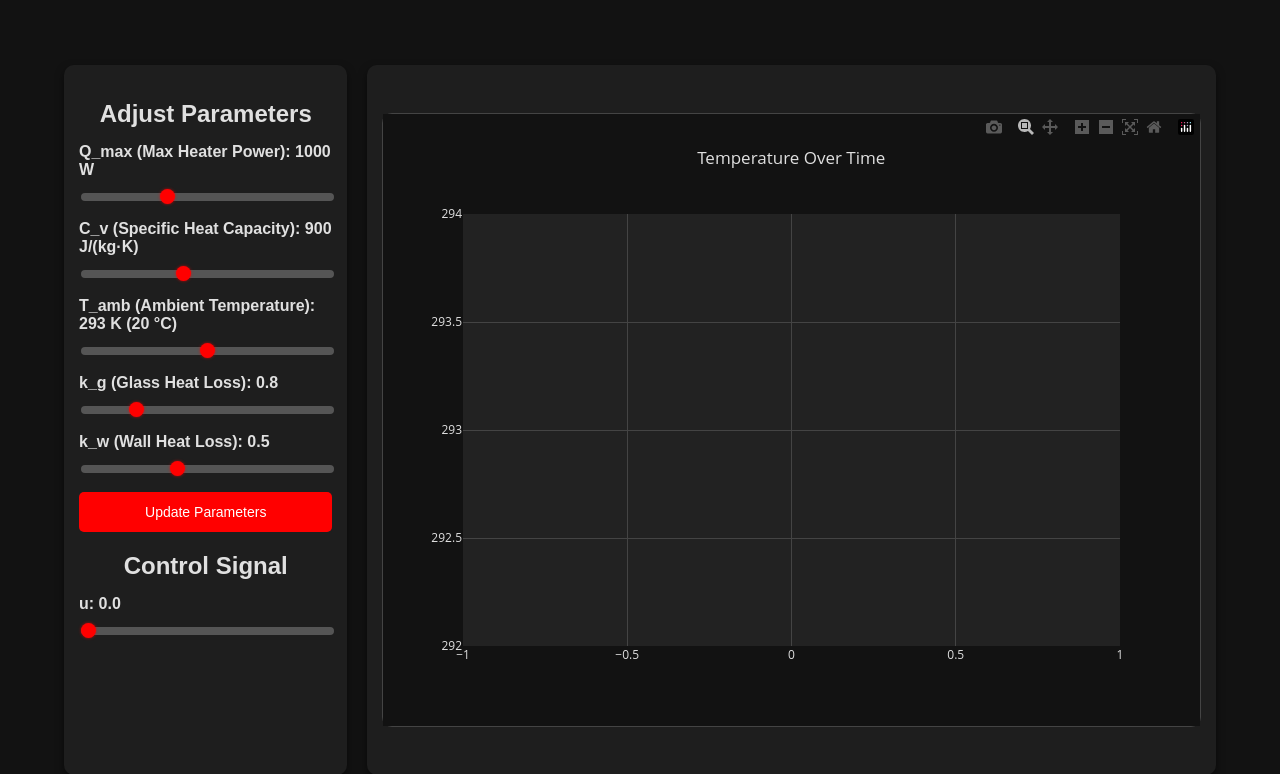
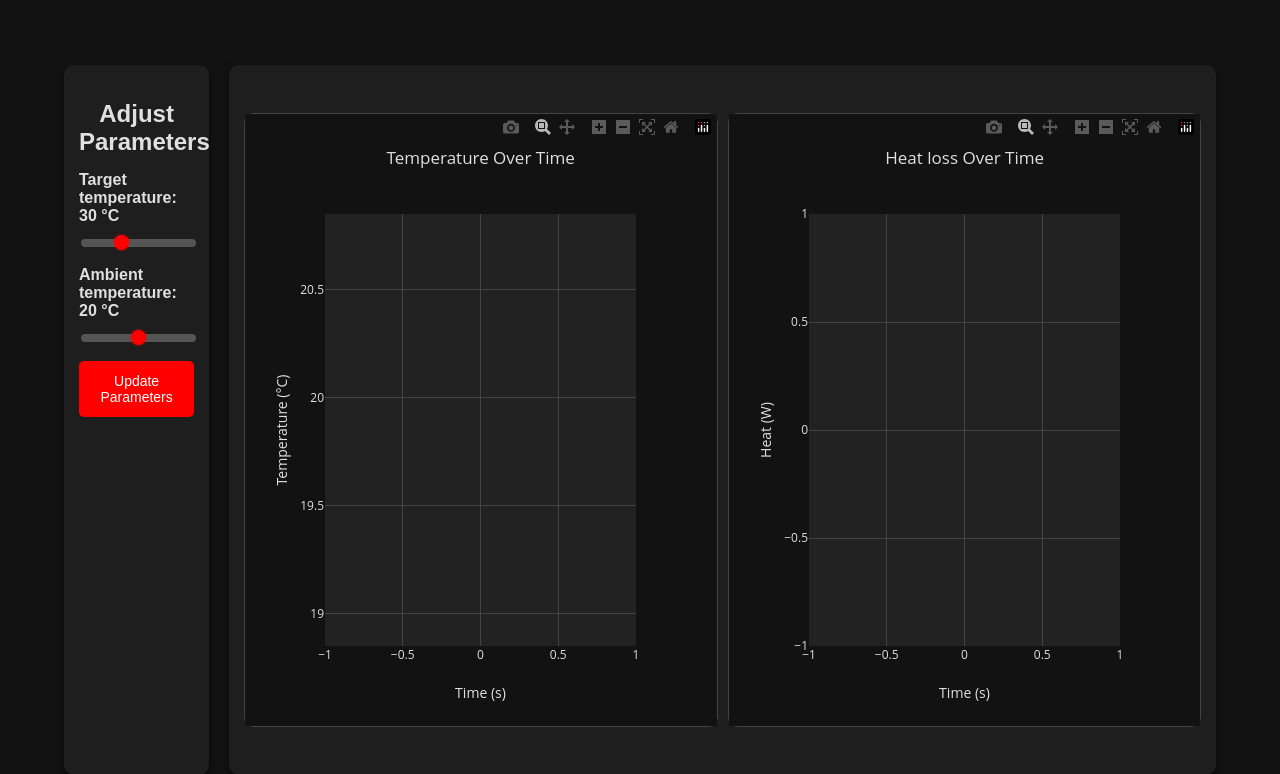
Before and after one commit to Klus3kk/temperature_regulator, a Flask app: page / in a window 1280 px wide. Shown: the top 774 px of the page. Run offline with Flask 3, Linux system fonts and the light colour scheme; some libraries are stand-ins or nearby versions.

Commit message:
created second plot, changed right panel, fixed temperature unit conversion and axis labels

```diff
--- a/app.py
+++ b/app.py
@@ -11,11 +11,14 @@ app = Flask(__name__)
 simulation_state = {
     "temperature": 293,
     "time": 0,
+    "heat_loss": 0,
     "control_signal": 0,
-    "history": {"time": [0], "temperature": [293]}
+    "temp_history": {"time": [0], "temperature": [293]},
+    "heat_history": {"time": [0], "heat_loss": [0]}
 }
 
 simulation_params = {
+    "S_time": 1800, # staly czas działania symulacji, żeby nie pompować sliderem, na razie tylko parametr stworzyłem
     "Q_max": 1000,
     "C_v": 900,
     "d": 1.1225,
@@ -23,7 +26,8 @@ simulation_params = {
     "T_p": 1,
     "k_g": 0.8,
     "k_w": 0.5,
-    "T_amb": 293
+    "T_amb": 293,
+    "T_target": 303
 }
 
 
@@ -37,7 +41,7 @@ def index():
 def update_simulation():
     global simulation_state, simulation_params
     data = request.json
-    simulation_state["control_signal"] = data.get("u", 0)
+    #simulation_state["control_signal"] = data.get("u", 0)
 
     # Calculate total heat loss
     Q_loss = calculate_total_heat_loss(
@@ -58,27 +62,33 @@ def update_simulation():
         simulation_params["V"],
         simulation_params["T_p"]
     )
-
+    simulation_state["heat_loss"] = Q_loss
     simulation_state["temperature"] = new_temperature
     simulation_state["time"] += simulation_params["T_p"]
 
     # Append new data to history
-    simulation_state["history"]["time"].append(simulation_state["time"])
-    simulation_state["history"]["temperature"].append(new_temperature)
+    simulation_state["temp_history"]["time"].append(simulation_state["time"])
+    simulation_state["temp_history"]["temperature"].append(new_temperature)
+
+    simulation_state["heat_history"]["time"].append(simulation_state["time"])
+    simulation_state["heat_history"]["heat_loss"].append(Q_loss)
+
 
     return jsonify({
         "time": simulation_state["time"],
-        "temperature": simulation_state["temperature"]
+        "temperature": simulation_state["temperature"],
+        "heat_loss": simulation_state["heat_loss"]
     })
 
 
-@app.route('/plot', methods=['GET'])
-def get_plot_data():
+@app.route('/temp-plot', methods=['GET'])
+def get_temp_plot_data():
+    temp_in_celsius = [temp - 273.15 for temp in simulation_state["temp_history"]["temperature"]]
     return jsonify({
         "data": [
             {
-                "x": simulation_state["history"]["time"],
-                "y": simulation_state["history"]["temperature"],
+                "x": simulation_state["temp_history"]["time"],
+                "y": temp_in_celsius,
                 "type": "scatter",
                 "mode": "lines",
                 "name": "Temperature"
@@ -87,7 +97,26 @@ def get_plot_data():
         "layout": {
             "title": "Temperature Over Time",
             "xaxis": {"title": "Time (s)"},
-            "yaxis": {"title": "Temperature (K)"}
+            "yaxis": {"title": "Temperature (°C)"}
+        }
+    })
+
+@app.route('/heat-plot', methods=['GET'])
+def get_heat_plot_data():
+    return jsonify({
+        "data": [
+            {
+                "x": simulation_state["heat_history"]["time"],
+                "y": simulation_state["heat_history"]["heat_loss"],
+                "type": "scatter",
+                "mode": "lines",
+                "name": "Heat"
+            }
+        ],
+        "layout": {
+            "title": "Heat loss Over Time",
+            "xaxis": {"title": "Time (s)"},
+            "yaxis": {"title": "Heat (W)"}
         }
     })
 
--- a/static/css/style.css
+++ b/static/css/style.css
@@ -25,7 +25,7 @@ body {
 
 /* Left Panel */
 #left-panel {
-    width: 22%;
+    width: 10%;
     background: #1e1e1e;
     padding: 15px;
     border-radius: 10px;
@@ -66,7 +66,8 @@ body {
     height: 100%;
 }
 
-#plot {
+#temp-plot,
+#heat-plot {
     width: 100%;
     height: 90%;
     border: 1px solid #444;
@@ -75,7 +76,12 @@ body {
     transition: width 0.3s, height 0.3s;
 }
 
-.plotly .main-svg .cartesianlayer .plot .scatter.trace .lines path {
+
+.plotly .main-svg .cartesianlayer .temp-plot .scatter.trace .lines path {
+    stroke: #ff0000 !important;
+}
+
+.plotly .main-svg .cartesianlayer .heat-plot .scatter.trace .lines path {
     stroke: #ff0000 !important;
 }
 
--- a/static/js/script.js
+++ b/static/js/script.js
@@ -1,54 +1,73 @@
 document.addEventListener("DOMContentLoaded", () => {
     const sliders = {
-        Q_max: document.getElementById("Q_max"),
-        C_v: document.getElementById("C_v"),
+        T_target: document.getElementById("T_target"),
         T_amb: document.getElementById("T_amb"),
-        k_g: document.getElementById("k_g"),
-        k_w: document.getElementById("k_w"),
-        u: document.getElementById("control-signal"),
     };
 
     const values = {
-        Q_max: document.getElementById("Q_max_value"),
-        C_v: document.getElementById("C_v_value"),
+        T_target: document.getElementById("T_target_value"),
         T_amb: document.getElementById("T_amb_value"),
-        T_amb_celsius: document.getElementById("T_amb_celsius"),
-        k_g: document.getElementById("k_g_value"),
-        k_w: document.getElementById("k_w_value"),
-        u: document.getElementById("control_value"),
     };
 
     const updateParamsButton = document.getElementById("update-params");
     const updateMessage = document.getElementById("update-message");
-    const plotDiv = document.getElementById("plot");
+    const tempPlotDiv = document.getElementById("temp-plot");
+    const heatPlotDiv = document.getElementById("heat-plot");
 
     Object.keys(sliders).forEach((key) => {
         sliders[key].addEventListener("input", () => {
             values[key].textContent = sliders[key].value;
-            if (key === "T_amb") {
-                values.T_amb_celsius.textContent = (sliders.T_amb.value - 273).toFixed(1);
-            }
         });
     });
 
-    const updateGraph = () => {
-        fetch("/plot")
+    const updateGraphs = () => {
+        const plotBgColor = "#222222";
+        const paperBgColor =  "#121212";
+        const fontColor = "#e0e0e0";
+        const xGridColor = "#444";
+        const yGridColor = "#444";
+        fetch("/temp-plot")
             .then((response) => response.json())
             .then((data) => {
-                data.layout.plot_bgcolor = "#222222";
-                data.layout.paper_bgcolor = "#121212";
-                data.layout.font = { color: "#e0e0e0" };
-                data.layout.xaxis = { gridcolor: "#444" };
-                data.layout.yaxis = { gridcolor: "#444" };
-                Plotly.react(plotDiv, data.data, data.layout);
+                data.layout.plot_bgcolor = plotBgColor;
+                data.layout.paper_bgcolor = paperBgColor;
+                data.layout.font = { color: fontColor };
+                data.layout.xaxis = {
+                    ...data.layout.xaxis,
+                    gridcolor: xGridColor,
+                };
+                data.layout.yaxis = {
+                    ...data.layout.yaxis,
+                    gridcolor: yGridColor,
+                };
+                Plotly.react(tempPlotDiv, data.data, data.layout);
             })
-            .catch((err) => console.error("Error updating graph:", err));
+            .catch((err) => console.error("Error updating temperature graph:", err));
+        fetch("/heat-plot")
+            .then((response) => response.json())
+            .then((data) => {
+                data.layout.plot_bgcolor = plotBgColor;
+                data.layout.paper_bgcolor = paperBgColor;
+                data.layout.font = { color: fontColor };
+                data.layout.xaxis = {
+                    ...data.layout.xaxis,
+                    gridcolor: xGridColor,
+                };
+                data.layout.yaxis = {
+                    ...data.layout.yaxis,
+                    gridcolor: yGridColor,
+                };
+                Plotly.react(heatPlotDiv, data.data, data.layout);
+            })
+            .catch((err) => console.error("Error updating temperature graph:", err));
     };
 
     updateParamsButton.addEventListener("click", () => {
         const params = {};
         Object.keys(sliders).forEach((key) => {
-            params[key] = parseFloat(sliders[key].value);
+            const valueCelsius = parseFloat(sliders[key].value);
+            const valueKelvin = valueCelsius + 273;
+            params[key] = valueKelvin;
         });
 
         fetch("/update-params", {
@@ -61,24 +80,15 @@ document.addEventListener("DOMContentLoaded", () => {
                 setTimeout(() => {
                     updateMessage.style.display = "none";
                 }, 2000);
-                updateGraph();
+                updateGraphs();
             })
             .catch((err) => console.error("Error updating parameters:", err));
     });
 
-    sliders.u.addEventListener("input", () => {
-        const u = parseFloat(sliders.u.value);
-        fetch("/update", {
-            method: "POST",
-            headers: { "Content-Type": "application/json" },
-            body: JSON.stringify({ u }),
-        }).then(() => updateGraph());
+    // Handle window resizing for responsive plot
+    window.addEventListener("resize", () => {
+        Plotly.Plots.resize(tempPlotDiv);
     });
 
-    // Handle window resizing for responsive plot
-    window.addEventListener("resize", () => {
-        Plotly.Plots.resize(plotDiv);
-    });
-
-    updateGraph();
+    updateGraphs();
 });
--- a/templates/index.html
+++ b/templates/index.html
@@ -15,39 +15,24 @@
             <h2>Adjust Parameters</h2>
             <form id="param-form">
                 <div class="control">
-                    <label for="Q_max">Q_max (Max Heater Power): <span id="Q_max_value">1000</span> W</label>
-                    <input type="range" id="Q_max" name="Q_max" min="500" max="2000" step="100" value="1000">
+                    <label for="T_target">Target temperature: <span id="T_target_value">30</span> °C</label>
+                    <input type="range" id="T_target" name="T_target" min="25" max="40" step="1" value="30">
                 </div>
                 <div class="control">
-                    <label for="C_v">C_v (Specific Heat Capacity): <span id="C_v_value">900</span> J/(kg·K)</label>
-                    <input type="range" id="C_v" name="C_v" min="500" max="1500" step="50" value="900">
-                </div>
-                <div class="control">
-                    <label for="T_amb">T_amb (Ambient Temperature): <span id="T_amb_value">293</span> K (<span id="T_amb_celsius">20</span> °C)</label>
-                    <input type="range" id="T_amb" name="T_amb" min="273" max="313" step="1" value="293">
-                </div>
-                <div class="control">
-                    <label for="k_g">k_g (Glass Heat Loss): <span id="k_g_value">0.8</span></label>
-                    <input type="range" id="k_g" name="k_g" min="0.5" max="2.0" step="0.1" value="0.8">
-                </div>
-                <div class="control">
-                    <label for="k_w">k_w (Wall Heat Loss): <span id="k_w_value">0.5</span></label>
-                    <input type="range" id="k_w" name="k_w" min="0.2" max="1.0" step="0.1" value="0.5">
+                    <label for="T_amb">Ambient temperature: <span id="T_amb_value">20</span> °C</label>
+                    <input type="range" id="T_amb" name="T_amb" min="15" max="25" step="1" value="20">
                 </div>
                 <button type="button" id="update-params">Update Parameters</button>
                 <div id="update-message" style="color: green; margin-top: 10px; display: none;">Parameters updated successfully!</div>
             </form>
-            <h2>Control Signal</h2>
-            <div class="control">
-                <label for="control-signal">u: <span id="control_value">0.0</span></label>
-                <input type="range" id="control-signal" min="0.0" max="1.0" step="0.01" value="0.0">
-            </div>
         </div>
 
         <!-- Right Panel: Visualization -->
         <div id="right-panel">
-            <div id="plot"></div>
+            <div id="temp-plot" style="margin-right: 5px;"></div>
+            <div id="heat-plot" style="margin-left: 5px;"></div>
         </div>
+
     </div>
 </body>
 </html>
```
